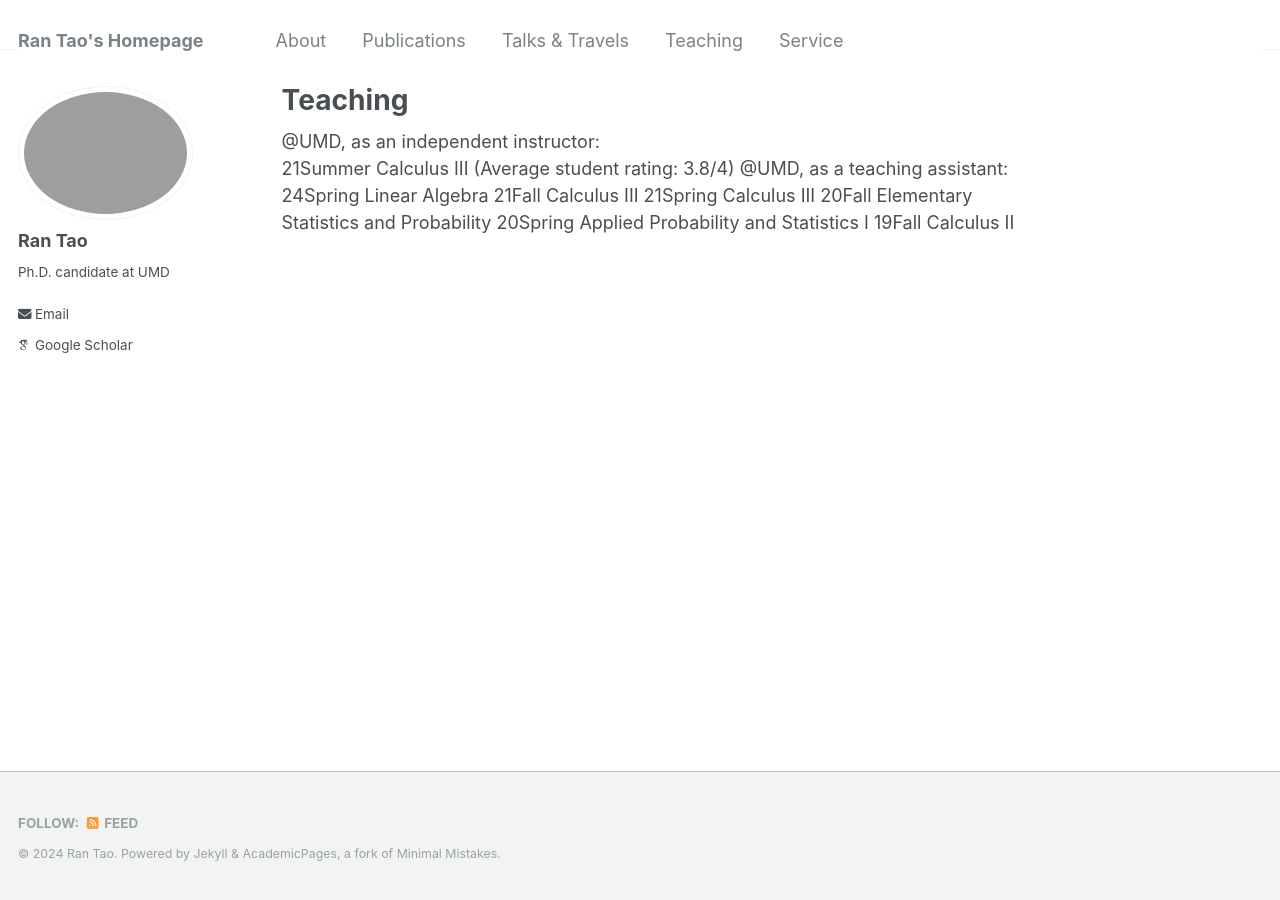
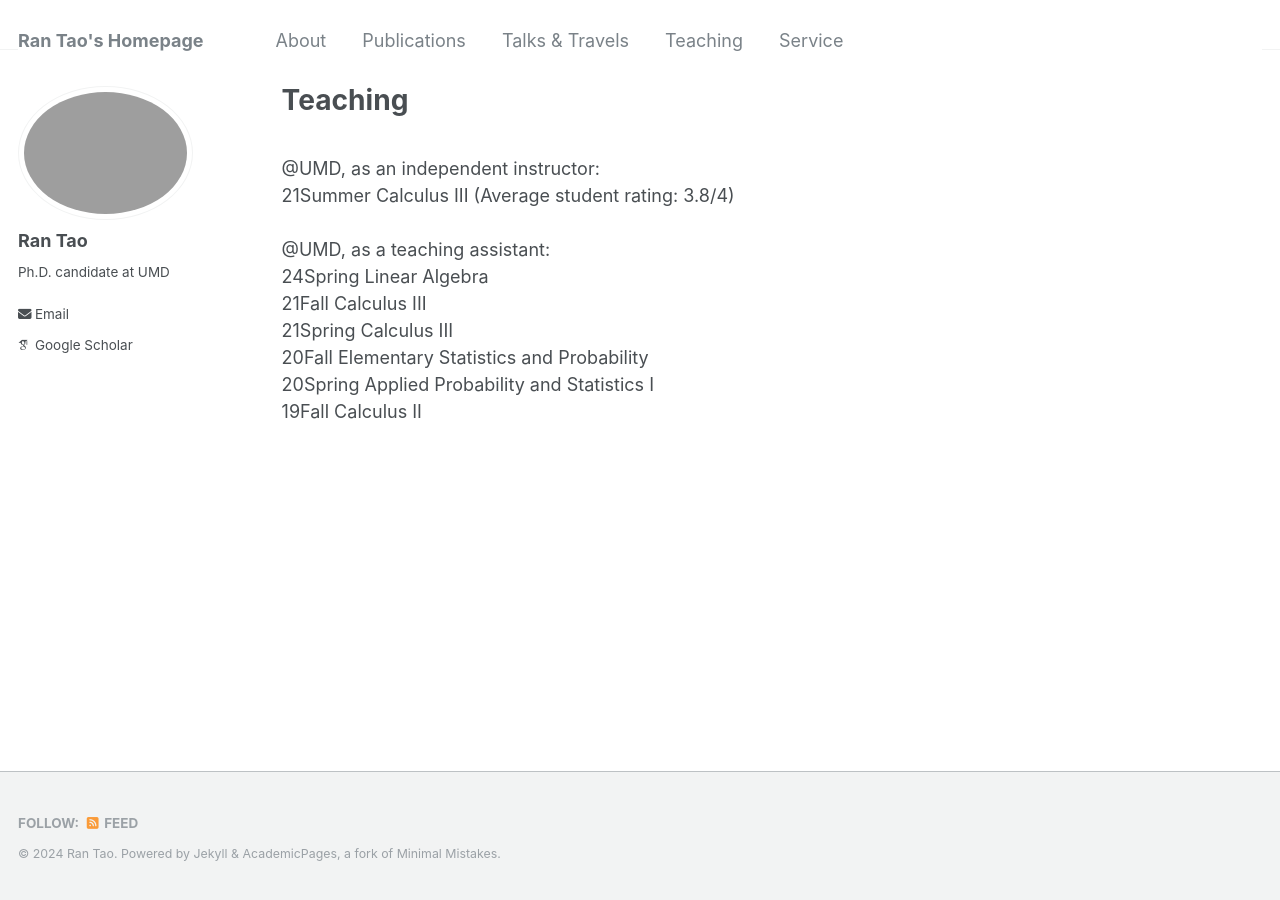
Before and after one commit to rantao16/rantao16.github.io, a Jekyll site: the page built from _pages/teaching.html, in a window 1280 px wide. Built offline with Jekyll 4.4.1, drawn with Linux system fonts in a browser that asks for light colours; some web fonts are replaced.

```diff
--- a/_pages/teaching.html
+++ b/_pages/teaching.html
@@ -7,20 +7,24 @@ author_profile: true
 
 {% include base_path %}
 
+<br/>
+
 @UMD, as an independent instructor:<br/>
 
-21Summer Calculus III (Average student rating: 3.8/4)
+21Summer Calculus III (Average student rating: 3.8/4)<br/>
 
-@UMD, as a teaching assistant:
+<br/>
 
-24Spring Linear Algebra
+@UMD, as a teaching assistant:<br/>
 
-21Fall Calculus III
+24Spring Linear Algebra<br/>
 
-21Spring Calculus III
+21Fall Calculus III<br/>
 
-20Fall Elementary Statistics and Probability
+21Spring Calculus III<br/>
 
-20Spring Applied Probability and Statistics I
+20Fall Elementary Statistics and Probability<br/>
 
-19Fall Calculus II
+20Spring Applied Probability and Statistics I<br/>
+
+19Fall Calculus II<br/>
```
